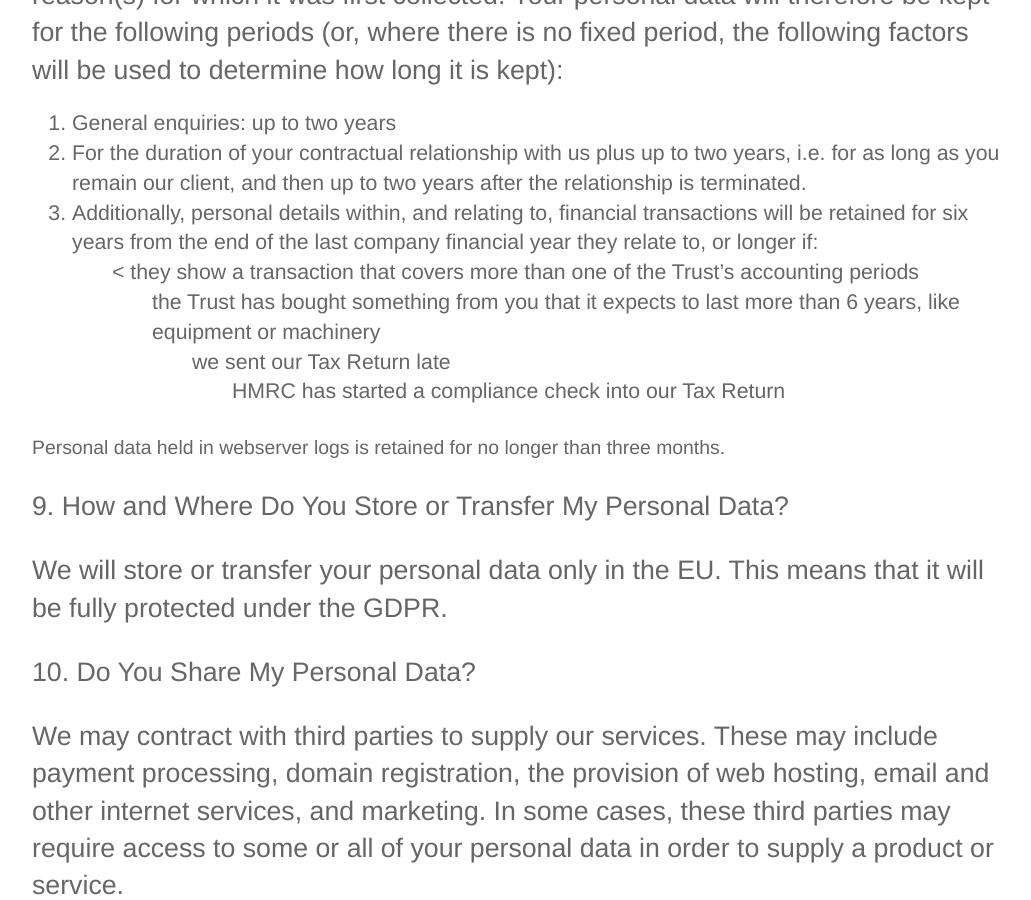
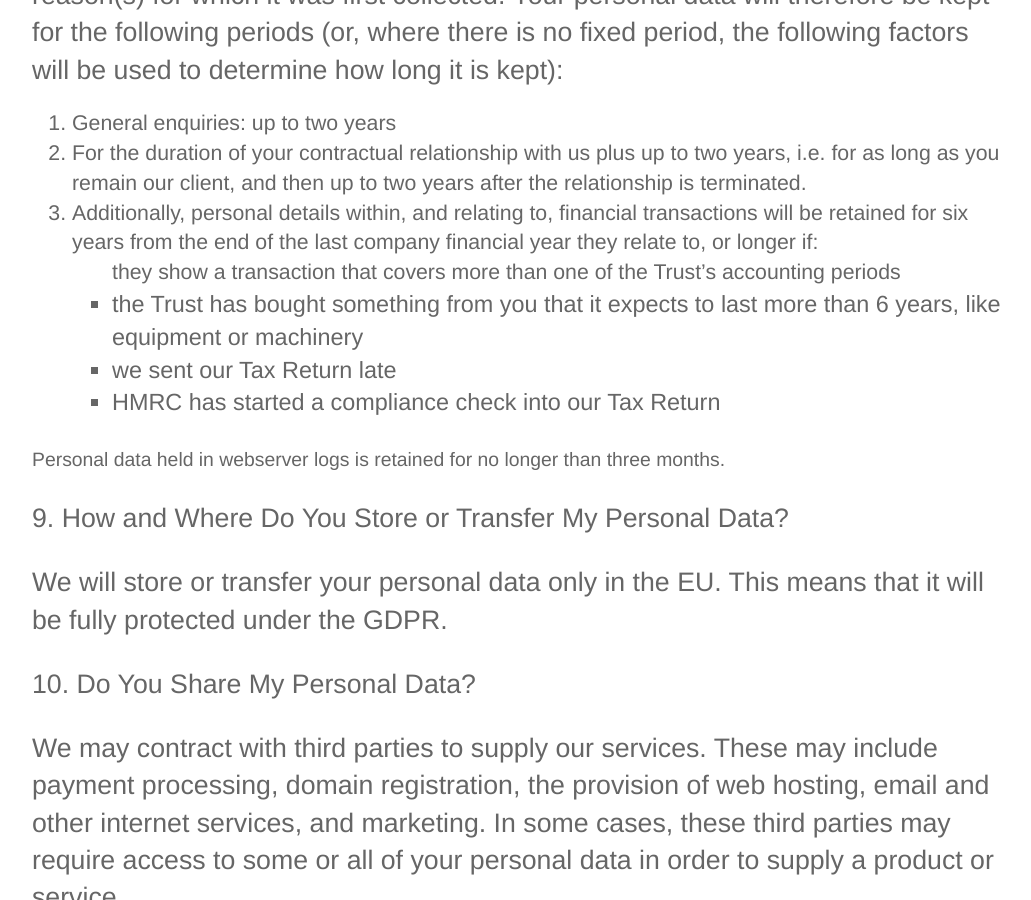
Before and after one commit to chriswilde1946/goodneighboursrp.org.uk, a Jekyll site: the page built from PrivacyPolicy.html, in a window 1280 px wide and 900 px high, scrolled down 3599 px. Shown: the whole window, without its empty margins (158-1189 px from the left). Built offline with Jekyll 4.4.1, drawn with Linux system fonts in a browser that asks for light colours.

```diff
--- a/PrivacyPolicy.html
+++ b/PrivacyPolicy.html
@@ -85,10 +85,10 @@ We will not keep your personal data for any longer than is necessary in light of
 <li>	For the duration of your contractual relationship with us plus up to two years, i.e. for as long as you remain our client, and then up to two years after the relationship is
 terminated.
 <li>	Additionally, personal details within, and relating to, financial transactions will be retained for six years from the end of the last company financial year they relate to, or longer if:
-<ul><	they show a transaction that covers more than one of the Trust’s accounting periods
-<ul>	the Trust has bought something from you that it expects to last more than 6 years, like equipment or machinery
-<ul>	we sent our Tax Return late
-<ul>	HMRC has started a compliance check into our Tax Return</ol><br>
+<ul>	they show a transaction that covers more than one of the Trust’s accounting periods
+<li>	the Trust has bought something from you that it expects to last more than 6 years, like equipment or machinery
+<li>	we sent our Tax Return late
+<li>	HMRC has started a compliance check into our Tax Return</ol><br>
 	Personal data held in webserver logs is retained for no longer than three months.</p>
 
 				<p>9. How and Where Do You Store or Transfer My Personal Data?<p>
```
